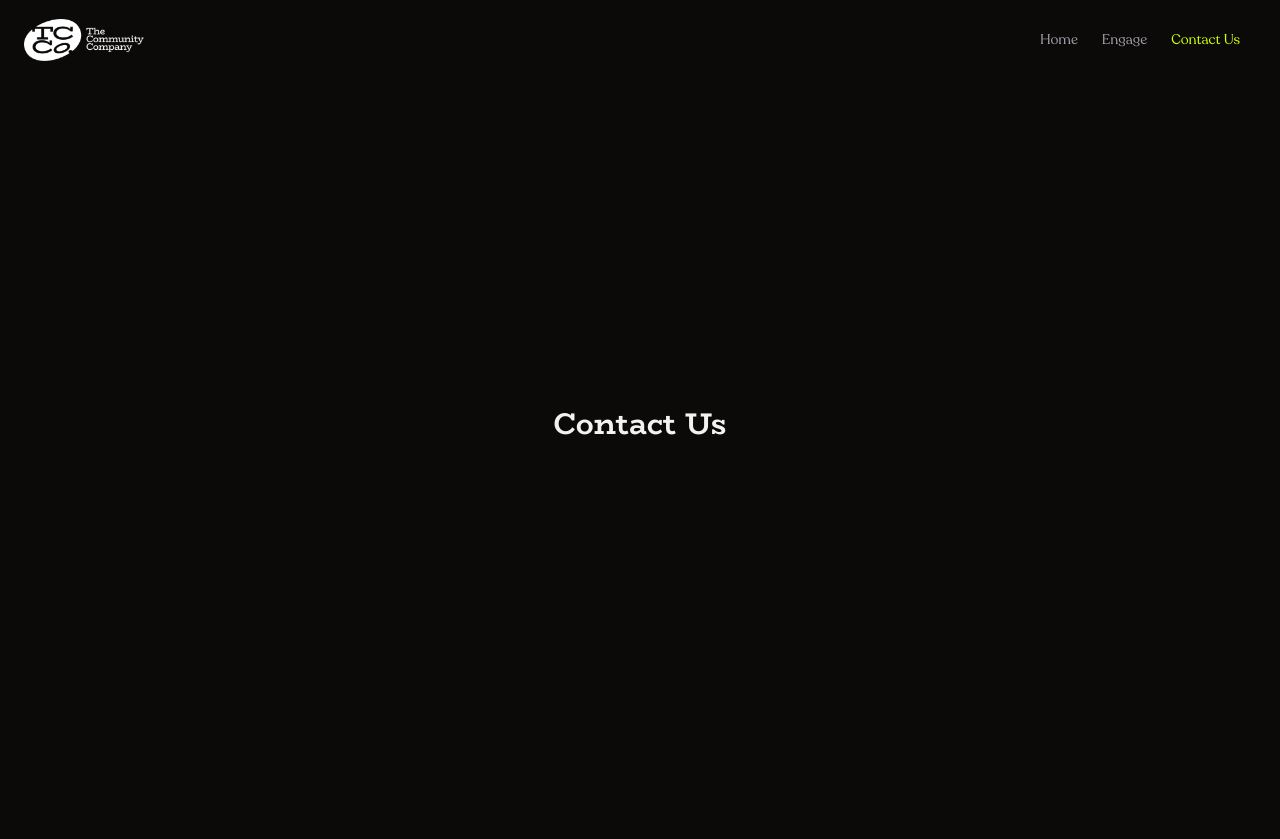
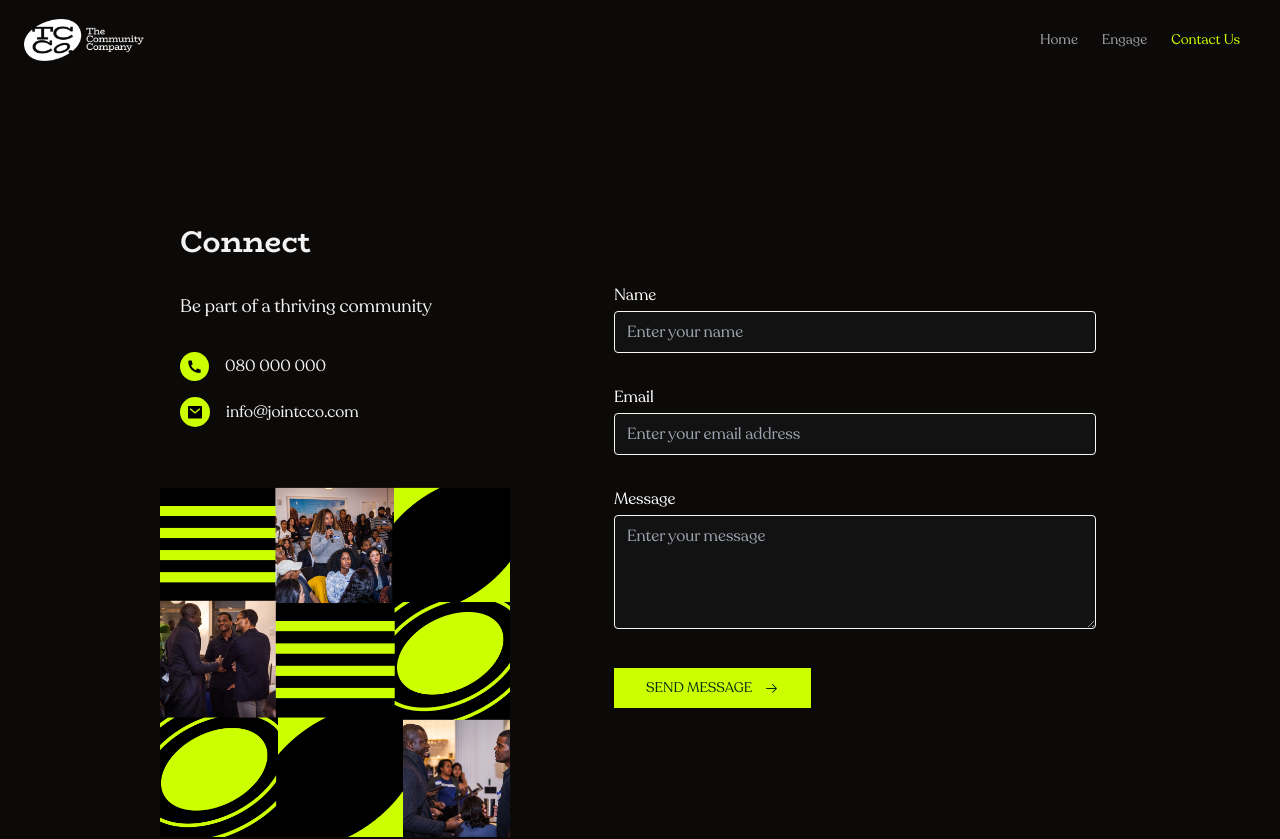
Before and after one commit to od41/tcco-website, a Next.js app: page /contact-us in a window 1280 px wide. Shown: the top 839 px of the page. Built offline with nearby package versions, Linux system fonts and the light colour scheme.

Commit message:
wip: contact us page

```diff
--- a/src/app/contact-us/contact-form.tsx
+++ b/src/app/contact-us/contact-form.tsx
@@ -3,6 +3,8 @@ import React from "react";
 import { useForm } from "react-hook-form";
 import { yupResolver } from "@hookform/resolvers/yup";
 import * as Yup from "yup";
+import { Button } from "@/components/ui/button";
+import { ArrowRightIcon } from "@radix-ui/react-icons";
 
 const schema = Yup.object().shape({
   name: Yup.string().required("Name is required"),
@@ -26,21 +28,18 @@ const ContactForm = () => {
   };
 
   return (
-    <div className="max-w-md mx-auto my-10 p-6 bg-white rounded-lg shadow-md">
-      <h2 className="text-2xl font-bold mb-6 text-center">Contact Us</h2>
-      <form onSubmit={handleSubmit(onSubmit)} className="space-y-4">
+    <div className="p-6 pt-0 w-full ml-20 mt-[135px]">
+      <form onSubmit={handleSubmit(onSubmit)} className="space-y-8">
         <div>
-          <label
-            htmlFor="name"
-            className="block mb-1 font-medium text-gray-700"
-          >
+          <label htmlFor="name" className="block mb-1 text-white">
             Name
           </label>
           <input
             type="text"
             id="name"
+            placeholder="Enter your name"
             {...register("name")}
-            className="w-full px-3 py-2 border border-gray-300 rounded-md focus:outline-none focus:ring-2 focus:ring-blue-500"
+            className="w-full px-3 py-2 border border-[#F8F9F5] rounded-sm focus:outline-none focus:ring-2 focus:ring-blue-500"
           />
           {errors.name && (
             <p className="mt-1 text-sm text-red-600">{errors.name.message}</p>
@@ -48,17 +47,15 @@ const ContactForm = () => {
         </div>
 
         <div>
-          <label
-            htmlFor="email"
-            className="block mb-1 font-medium text-gray-700"
-          >
+          <label htmlFor="email" className="block mb-1 font-medium text-white">
             Email
           </label>
           <input
             type="email"
             id="email"
+            placeholder="Enter your email address"
             {...register("email")}
-            className="w-full px-3 py-2 border border-gray-300 rounded-md focus:outline-none focus:ring-2 focus:ring-blue-500"
+            className="w-full px-3 py-2 border border-[#F8F9F5] rounded-sm focus:outline-none focus:ring-2 focus:ring-blue-500"
           />
           {errors.email && (
             <p className="mt-1 text-sm text-red-600">{errors.email.message}</p>
@@ -67,36 +64,17 @@ const ContactForm = () => {
 
         <div>
           <label
-            htmlFor="subject"
-            className="block mb-1 font-medium text-gray-700"
-          >
-            Subject
-          </label>
-          <input
-            type="text"
-            id="subject"
-            {...register("subject")}
-            className="w-full px-3 py-2 border border-gray-300 rounded-md focus:outline-none focus:ring-2 focus:ring-blue-500"
-          />
-          {errors.subject && (
-            <p className="mt-1 text-sm text-red-600">
-              {errors.subject.message}
-            </p>
-          )}
-        </div>
-
-        <div>
-          <label
             htmlFor="message"
-            className="block mb-1 font-medium text-gray-700"
+            className="block mb-1 font-medium text-white"
           >
             Message
           </label>
           <textarea
             id="message"
             {...register("message")}
+            placeholder="Enter your message"
             rows={4}
-            className="w-full px-3 py-2 border border-gray-300 rounded-md focus:outline-none focus:ring-2 focus:ring-blue-500"
+            className="w-full px-3 py-2 border border-[#F8F9F5] rounded-sm focus:outline-none focus:ring-2 focus:ring-blue-500"
           ></textarea>
           {errors.message && (
             <p className="mt-1 text-sm text-red-600">
@@ -105,12 +83,9 @@ const ContactForm = () => {
           )}
         </div>
 
-        <button
-          type="submit"
-          className="w-full py-2 px-4 bg-blue-600 hover:bg-blue-700 text-white font-medium rounded-md focus:outline-none focus:ring-2 focus:ring-blue-500 focus:ring-offset-2 transition-colors duration-300"
-        >
-          Send Message
-        </button>
+        <Button size="lg" type="submit">
+          Send Message <ArrowRightIcon className="ml-3" />
+        </Button>
       </form>
     </div>
   );
--- a/src/app/contact-us/page.tsx
+++ b/src/app/contact-us/page.tsx
@@ -1,21 +1,63 @@
 import Image from "next/image";
-import { Button } from "@/components/ui/button";
-import { nl2br } from "@/content";
-import { ArrowRightIcon } from "@radix-ui/react-icons";
-import { VideoPlayer } from "@/components/ui/video-player";
 import ContactForm from "./contact-form";
 
-const heroPhoto = require("@/assets/engage-photo.jpg");
-const videoThumbnailPhoto = require("@/assets/video-thumb.jpg");
-const visionCollage = require("@/assets/vision-collage.png");
+const visionCollage = require("@/assets/contact-us-photo.png");
 
 export default async function ContactUs() {
   return (
     <main className="min-h-screen">
       {/* Hero Section */}
-      <section className="relative h-[90vh] flex items-center justify-center py-12">
-        <h1 className="text-3xl font-display mb-8">Contact Us</h1>
-        {/* <ContactForm /> */}
+      <section className="container lg:px-40 h-[90vh] flex flex-col lg:flex-row items-center justify-center py-12">
+        <div className="mt-40">
+          <div className="p-5 mb-10">
+            <h1 className="text-3xl font-display mb-8">Connect</h1>
+            <p className="text-lg mb-8">Be part of a thriving community</p>
+            <div className="flex items-center gap-4 mb-4">
+              <div className="bg-primary text-background rounded-full p-2">
+                <svg
+                  width="13"
+                  height="13"
+                  viewBox="0 0 18 19"
+                  fill="none"
+                  xmlns="http://www.w3.org/2000/svg"
+                >
+                  <path
+                    d="M18 14.2767V17.8127C18.0001 18.0659 17.9042 18.3097 17.7316 18.4949C17.559 18.6801 17.3226 18.793 17.07 18.8107C16.633 18.8407 16.276 18.8567 16 18.8567C7.163 18.8567 0 11.6937 0 2.85669C0 2.58069 0.015 2.22369 0.046 1.78669C0.0637224 1.53413 0.176581 1.2977 0.361804 1.1251C0.547026 0.952496 0.790823 0.856575 1.044 0.85669H4.58C4.70404 0.856564 4.8237 0.902548 4.91573 0.98571C5.00776 1.06887 5.0656 1.18327 5.078 1.30669C5.101 1.53669 5.122 1.71969 5.142 1.85869C5.34073 3.24561 5.748 4.59452 6.35 5.85969C6.445 6.05969 6.383 6.29869 6.203 6.42669L4.045 7.96869C5.36445 11.0431 7.81455 13.4932 10.889 14.8127L12.429 12.6587C12.4919 12.5707 12.5838 12.5076 12.6885 12.4803C12.7932 12.4531 12.9042 12.4635 13.002 12.5097C14.267 13.1106 15.6156 13.5168 17.002 13.7147C17.141 13.7347 17.324 13.7567 17.552 13.7787C17.6752 13.7913 17.7894 13.8493 17.8724 13.9413C17.9553 14.0333 18.0012 14.1528 18.001 14.2767H18Z"
+                    fill="black"
+                  />
+                </svg>
+              </div>
+              080 000 000
+            </div>
+            <div className="flex items-center gap-4">
+              <div className="bg-primary text-background rounded-full p-2">
+                <svg
+                  width="14"
+                  height="14"
+                  viewBox="0 0 20 19"
+                  fill="none"
+                  xmlns="http://www.w3.org/2000/svg"
+                >
+                  <path
+                    d="M1 0.856689H19C19.2652 0.856689 19.5196 0.962046 19.7071 1.14958C19.8946 1.33712 20 1.59147 20 1.85669V17.8567C20 18.1219 19.8946 18.3763 19.7071 18.5638C19.5196 18.7513 19.2652 18.8567 19 18.8567H1C0.734784 18.8567 0.48043 18.7513 0.292893 18.5638C0.105357 18.3763 0 18.1219 0 17.8567V1.85669C0 1.59147 0.105357 1.33712 0.292893 1.14958C0.48043 0.962046 0.734784 0.856689 1 0.856689ZM10.06 9.53969L3.648 4.09469L2.353 5.61869L10.073 12.1737L17.654 5.61369L16.346 4.10069L10.061 9.53969H10.06Z"
+                    fill="black"
+                  />
+                </svg>
+              </div>
+              info@jointcco.com
+            </div>
+          </div>
+
+          <div className="w-full h-[350px] aspect-square relative">
+            <Image
+              src={visionCollage.default.src}
+              alt="TC Co. - connecting people photo"
+              layout="fill"
+              objectFit="cover"
+            />
+          </div>
+        </div>
+        <ContactForm />
       </section>
     </main>
   );
--- a/src/app/engage/page.tsx
+++ b/src/app/engage/page.tsx
@@ -4,6 +4,7 @@ import content from "@/data/engage.content.json";
 import homeContent from "@/data/home.content.json";
 import { MessageTicker } from "@/components/ui/message-ticker";
 import { BrandCard } from "@/components/ui/brand-card";
+import Footer from "@/components/ui/footer";
 
 const heroPhoto = require("@/assets/engage-photo.jpg");
 
@@ -27,6 +28,7 @@ const brandPhotosList = [
 
 export default async function Engage() {
   return (
+    <>
       <main className="min-h-screen">
         {/* Hero Section */}
         <section className="relative h-[50vh] flex items-center justify-center py-12">
@@ -165,5 +167,7 @@ export default async function Engage() {
         </div>
       </section> */}
       </main>
+      <Footer />
+    </>
   );
 }
--- a/src/app/layout.tsx
+++ b/src/app/layout.tsx
@@ -40,7 +40,6 @@ export default function RootLayout({
         >
           <Navbar />
           {children}
-          <Footer />
         </ThemeProvider>
       </body>
     </html>
--- a/src/app/page.tsx
+++ b/src/app/page.tsx
@@ -10,6 +10,7 @@ import { MessageTicker } from "@/components/ui/message-ticker";
 import { BrandCard } from "@/components/ui/brand-card";
 import Link from "next/link";
 import StyledContent from "@/components/ui/styled-text";
+import Footer from "@/components/ui/footer";
 
 const heroPhoto = require("@/assets/hero-photo.jpg");
 const videoThumbnailPhoto = require("@/assets/video-thumb.jpg");
@@ -35,6 +36,7 @@ const brandPhotosList = [
 
 export default async function Home() {
   return (
+    <>
       <main className="min-h-screen">
         {/* Hero Section */}
         <section className="relative h-[90vh] flex items-center justify-center py-12">
@@ -92,7 +94,10 @@ export default async function Home() {
         </section>
 
         {/* Ticker */}
-      <MessageTicker message="Thriving Communities Inspire Growth" isReversed/>
+        <MessageTicker
+          message="Thriving Communities Inspire Growth"
+          isReversed
+        />
 
         {/* 2-Column Grid Section */}
         <section className="lg:pl-8 pr-0 grid grid-rows-1 lg:grid-cols-2 relative lg:h-[48vw]">
@@ -220,5 +225,7 @@ export default async function Home() {
           <MessageTicker message="Thriving Communities Inspire Growth" />
         </div>
       </main>
+      <Footer />
+    </>
   );
 }
```
Also changed, not shown: src/assets/contact-us-photo.png (added). Lines whose indentation alone changed are shown as unchanged.
